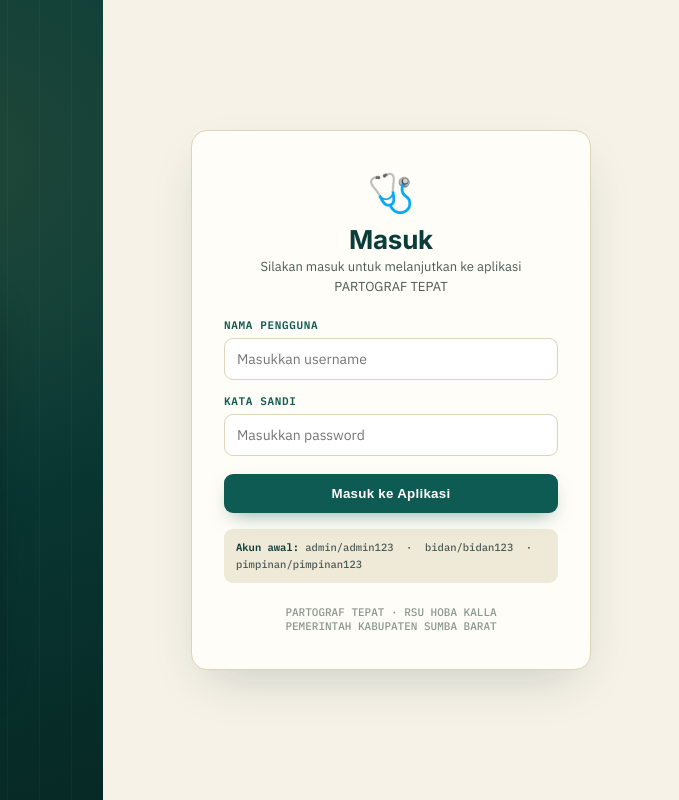
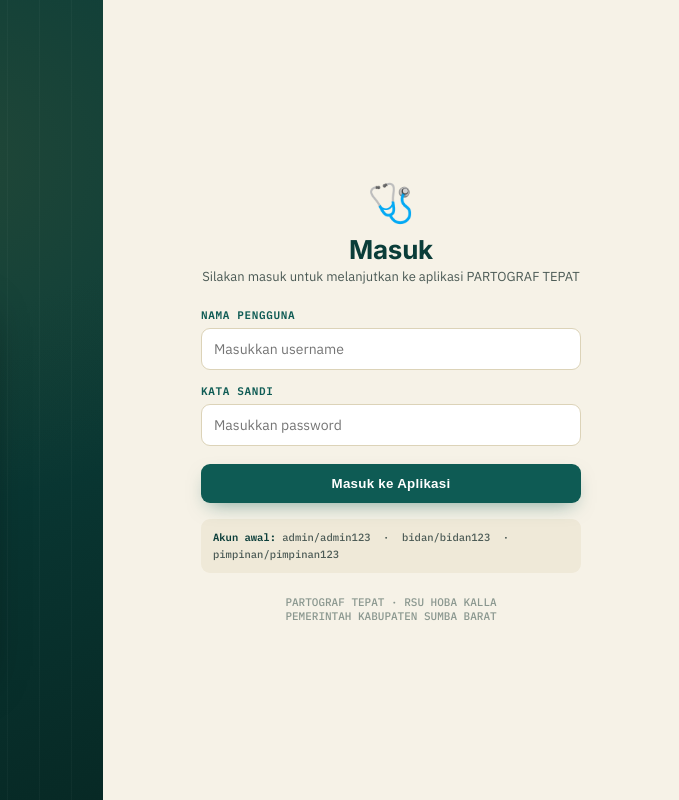
Before and after one commit to hudsonjhonson9-arch/partograf, a website: page index.html in a window 1280 px wide. Shown: the full height of the page, 601-1280 px from the left. Drawn offline with Linux system fonts and the light colour scheme.

Commit message:
fix: hapus card wrapper pada form login

```diff
--- a/index.html
+++ b/index.html
@@ -433,12 +433,9 @@
 .login-tags .login-tag:nth-child(5){animation-delay:1s}
 @keyframes tagIn{ from{opacity:0; transform:translateY(5px);} to{opacity:1; transform:none;} }
 
-.login-right{ display:flex; align-items:center; justify-content:center; padding:32px; background:var(--paper); }
+.login-right{ display:flex; align-items:center; justify-content:center; padding:40px; background:var(--paper); }
 .login-box{
-  width:min(400px,100%); background:var(--card); border-radius:16px; padding:36px 32px;
-  box-shadow:0 20px 50px -16px rgba(10,40,36,.2); border:1px solid var(--line-grid);
-  opacity:0; transform: translateY(14px) scale(.98);
-  animation: boxIn .5s cubic-bezier(.2,.7,.2,1) .15s forwards;
+  width:min(380px,100%);
 }
 @keyframes boxIn{ to{ opacity:1; transform:none; } }
 .login-box h1{ text-align:center; font-size:26px; margin:8px 0 2px; color:var(--teal-deep); font-weight:700; }
```
Also changed, not shown: public/index.html (+2 -5 lines).
